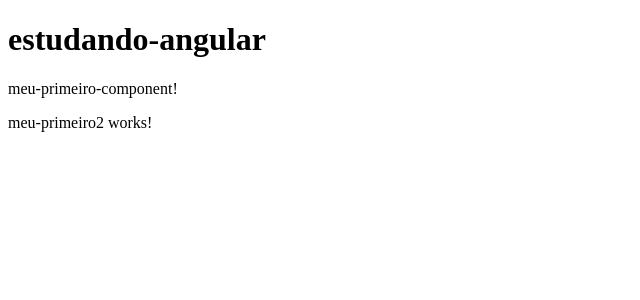
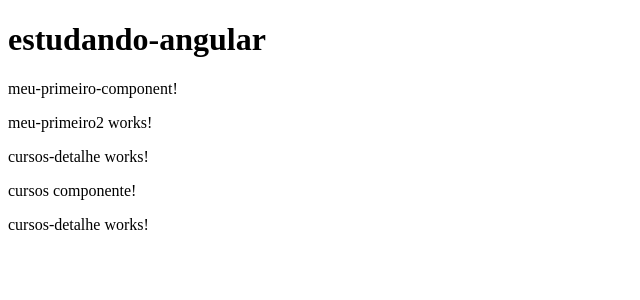
Before and after one commit to ThamyrisCabralArraes/iniciando-angular, an Angular app: page / in a window 1280 px wide. Shown: the top 300 px of the page, without its empty margins (0-640 px from the left). Built offline with nearby package versions, Linux system fonts and the light colour scheme.

Commit message:
feat: criado component cursos-detalhe

```diff
--- a/src/app/app.component.html
+++ b/src/app/app.component.html
@@ -4,5 +4,6 @@
 
 <app-meu-primeiro-component></app-meu-primeiro-component>
 <app-meu-primeiro2></app-meu-primeiro2>
+<app-cursos></app-cursos>
 
 <router-outlet></router-outlet>
--- a/src/app/app.module.ts
+++ b/src/app/app.module.ts
@@ -3,12 +3,13 @@ import { BrowserModule } from '@angular/platform-browser';
 
 import { AppRoutingModule } from './app-routing.module';
 import { AppComponent } from './app.component';
+import { CursosModule } from './cursos/cursos.module';
 import { MeuPrimeiroComponent } from './meu-primeiro/meu-primeiro.component';
 import { MeuPrimeiro2Component } from './meu-primeiro2/meu-primeiro2.component';
 
 @NgModule({
   declarations: [AppComponent, MeuPrimeiroComponent, MeuPrimeiro2Component],
-  imports: [BrowserModule, AppRoutingModule],
+  imports: [BrowserModule, AppRoutingModule, CursosModule],
   providers: [],
   bootstrap: [AppComponent],
 })
--- /dev/null
+++ b/src/app/cursos/cursos-detalhe/cursos-detalhe.component.html
@@ -0,0 +1 @@
+<p>cursos-detalhe works!</p>
--- a/src/app/cursos/cursos.component.html
+++ b/src/app/cursos/cursos.component.html
@@ -1 +1,3 @@
-<p>cursos works!</p>
+<p>cursos componente!</p>
+
+<app-cursos-detalhe></app-cursos-detalhe>
--- a/src/app/cursos/cursos.module.ts
+++ b/src/app/cursos/cursos.module.ts
@@ -2,9 +2,11 @@ import { NgModule } from '@angular/core';
 import { CommonModule } from '@angular/common';
 
 import { CursosComponent } from './cursos.component';
+import { CursosDetalheComponent } from './cursos-detalhe/cursos-detalhe.component';
 
 @NgModule({
-  declarations: [CursosComponent],
+  declarations: [CursosComponent, CursosDetalheComponent],
   imports: [CommonModule],
+  exports: [CursosComponent, CursosDetalheComponent],
 })
 export class CursosModule {}
--- a/src/app/meu-primeiro2/meu-primeiro2.component.html
+++ b/src/app/meu-primeiro2/meu-primeiro2.component.html
@@ -1 +1,2 @@
 <p>meu-primeiro2 works!</p>
+<app-cursos-detalhe></app-cursos-detalhe>
```
Also changed, not shown: src/app/cursos/cursos-detalhe/cursos-detalhe.component.ts (added, +10 -0 lines), src/app/cursos/cursos-detalhe/cursos-detalhe.component.css (added), 1 other file (tests, documents, lock files or other folders).
